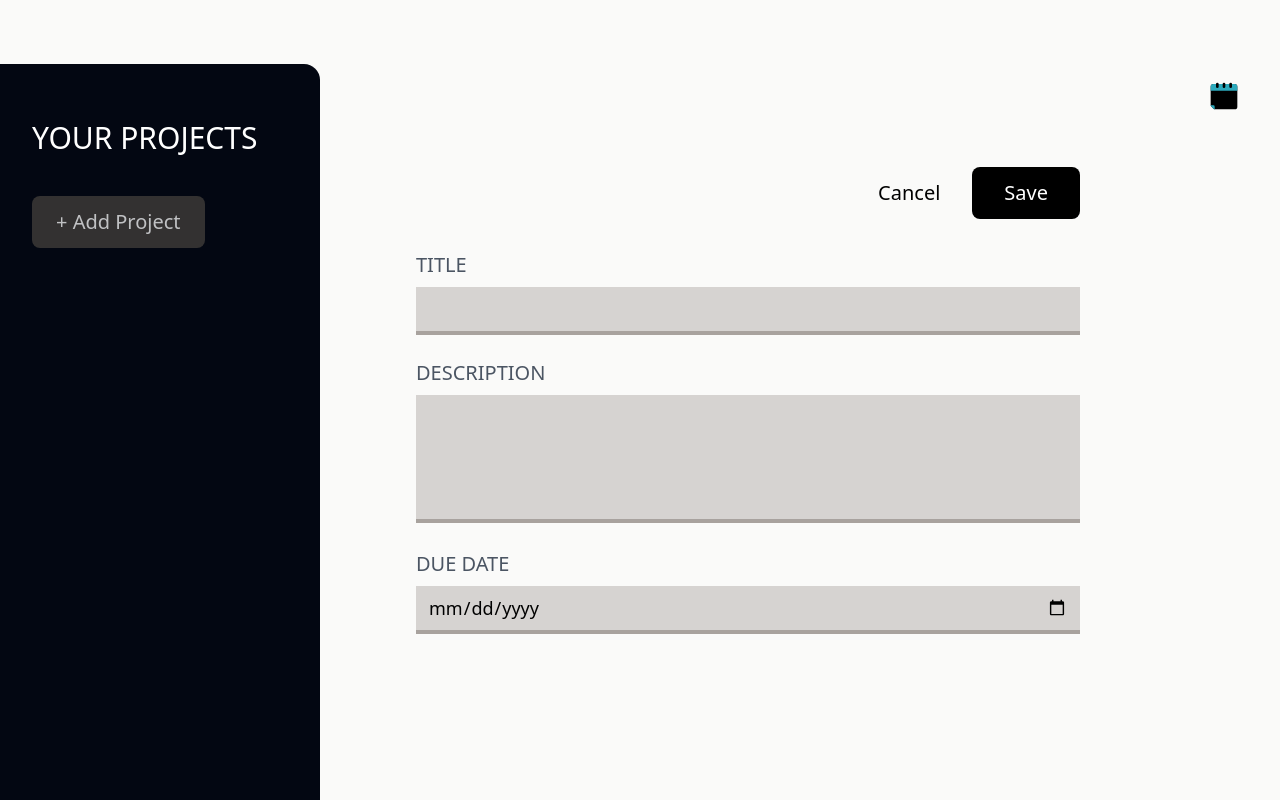
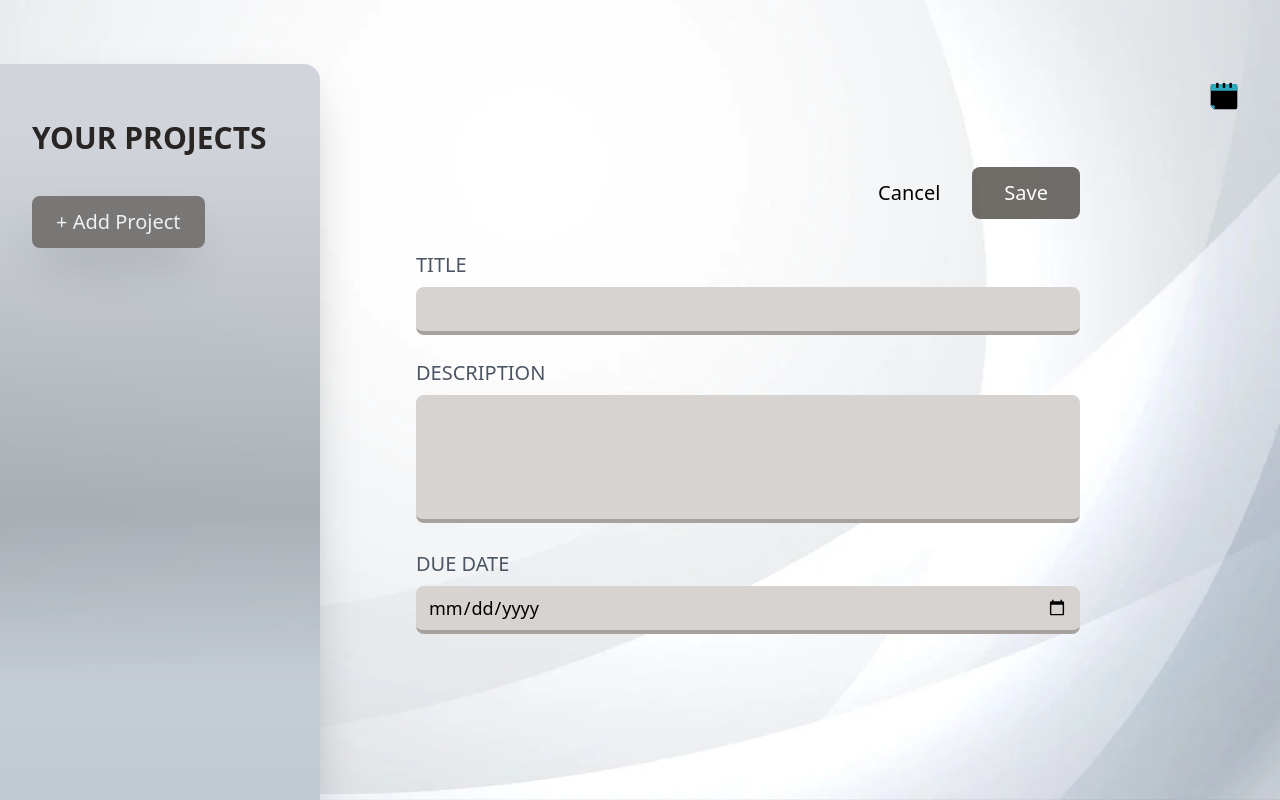
Before and after one commit to itstep-students/FinalyProjectItStep, a React (Vite) app: page / in a window 1280 px wide. Both pictures are taken after a click on the button "+ Add Project". Built offline with nearby package versions, Linux system fonts and the light colour scheme.

Commit message:
updated design

```diff
--- a/index.html
+++ b/index.html
@@ -8,27 +8,25 @@
     <style>
       /*Scroll styles*/
       ::-webkit-scrollbar{
-        width: 10px;
-      }
-
-      ::-webkit-scrollbar-track {
-        background: white;
+        width: 12px;
       }
 
       ::-webkit-scrollbar-thumb {
-        background: rgb(3 7 18);
-        border-radius: 20px;
+        background: #c1c1c7;
+        border-radius: 4px;
       }
+      body {
 
+      }
       ::-webkit-scrollbar-thumb:hover {
-        background: #333333;
+        background: #6c6b6b;
       }
       ::-webkit-scrollbar-corner {
         background: transparent;
       }
     </style>
   </head>
-  <body class="bg-stone-50 flex flex-col h-full">
+  <body class="bg-stone-50 flex flex-col h-full bg-main-bg bg-cover bg-center bg-fixed">
     <div id="modal-root"></div>
     <div class="flex-grow"><div class="h-full relative flex pt-16" id="root"></div></div>
 
--- a/src/assets/components/AsidePanel.jsx
+++ b/src/assets/components/AsidePanel.jsx
@@ -1,17 +1,17 @@
 export default function AsidePanel({isStart, projects, onSelectSideProject, selectedID})  {
 
     return (
-            <aside className="w-1/4 bg-gray-950 h-full rounded-tr-2xl text-white font-sans">
-               <h1 className="pt-14 pb-10 pl-8 uppercase font-medium text-3xl font-sans">Your Projects</h1>
+            <aside className="w-1/4 bg-aside-gradient bg-fixed h-full rounded-tr-2xl text-white font-sans shadow-2xl">
+               <h1 className="pt-14 pb-10 pl-8 uppercase text-stone-800 text-3xl font-bold font-sans">Your Projects</h1>
                 <div>
-                    <button onClick={isStart} className="rounded-lg mb-4 opacity-75 bg-stone-700 ml-8 px-6 py-3 text-xl hover:opacity-100 transition-opacity">+ Add Project</button>
+                    <button onClick={isStart} className="rounded-lg mb-4 opacity-70 bg-stone-600 ml-8 px-6 py-3 shadow-2xl text-xl hover:opacity-100 transition-opacity">+ Add Project</button>
                 </div>
-                <ul className="my-6">
+                <ul className="my-6 ">
                     {projects.projects.map(project => {
-                        let classes = "w-full overflow-hidden whitespace-nowrap text-ellipsis mb-2 rounded-lg px-4 py-2 text-left opacity-75 animate-ping-once text-2xl text-white  hover:opacity-100 hover:bg-stone-700 transition-opacity";
+                        let classes = "w-full shadow-2xl bg-stone-500 overflow-hidden whitespace-nowrap text-ellipsis mb-2 rounded-lg px-4 py-2 text-left opacity-85 animate-ping-once text-2xl text-white  hover:opacity-100  transition-opacity";
 
                         if (project.id === selectedID) {
-                            classes += 'opacity-100 bg-stone-700'
+                            classes += ' bg-stone-900'
                         }
 
                         return(<li className="mx-4" key={project.id}><button onClick={()=>onSelectSideProject(project.id)} className={classes}>{project.title}</button></li>)
--- a/src/assets/components/FavoriteTask.jsx
+++ b/src/assets/components/FavoriteTask.jsx
@@ -59,7 +59,7 @@ export default function FavoriteTask({favorite, onAddFavorite, handleDeleteFavor
                     colorFlag.date = ' text-gray-600';
                     colorFlag.time = ' text-gray-600';
                 }
-                return <li className="text-xl rounded-lg bg-stone-300 my-4 p-2 outline-4 outline-none outline-yellow-500 outline-offset-[inherit] animate-ping-once" key={item.id}>
+                return <li className="text-xl rounded-lg bg-stone-300 my-4 p-2 outline-4 outline-none outline-yellow-500 outline-offset-[inherit] animate-ping-once shadow-xl" key={item.id}>
                     <div className="flex justify-between">
                         <span className="break-all mx-0 my-auto">{item.text}</span>
                         <div className="flex"> <button onClick={() => handleDeleteFavorite(item.id)} className=" px-4 py-3 font-medium text-black font-sans hover:text-red-700 transition-colors">Clear</button>
--- a/src/assets/components/Project.jsx
+++ b/src/assets/components/Project.jsx
@@ -5,9 +5,9 @@ export default function Project ({addProject, onCancel}) {
 
     const formRef = useRef();
 
-    let descriptionStyles = 'resize-none h-32 font-sans text-lg font-medium border-solid border-b-4 px-3 py-2 outline-none w-full h-10 bg-stone-300 focus:border-stone-600';
-    let titleStyles = 'font-sans text-lg font-medium border-solid border-b-4 px-3 py-2 outline-none w-full h-12 bg-stone-300 focus:border-stone-600';
-    let dateStyles = 'font-sans text-lg font-medium border-solid border-b-4 px-3 py-2 outline-none w-full h-12 bg-stone-300 focus:border-stone-600';
+    let descriptionStyles = 'resize-none h-32 font-sans text-lg font-medium border-solid border-b-4 px-3 py-2 outline-none w-full h-10 bg-stone-300 focus:border-stone-600 rounded-lg';
+    let titleStyles = 'font-sans  text-lg font-medium border-solid border-b-4 px-3 py-2 outline-none w-full h-12 bg-stone-300 focus:border-stone-600 rounded-lg';
+    let dateStyles = 'font-sans text-lg font-medium border-solid border-b-4 px-3 py-2 outline-none w-full h-12 bg-stone-300 focus:border-stone-600 rounded-lg';
 
     function handleChange(e, type) {
         if (type === 'title') {
@@ -82,8 +82,8 @@ export default function Project ({addProject, onCancel}) {
              <form ref={formRef} onSubmit={saveData} className="flex gap-8 flex-grow flex-col justify-center items-center mb-16">
                  <div className="w-11/12 pl-14 pr-40">
                      <menu className="w-full text-end mb-8 flex justify-end">
-                         <li><button onClick={onCancel} className="mr-4 px-4 py-3 text-xl font-medium text-black font-sans hover:text-red-700 transition-colors">Cancel</button></li>
-                         <li><button className="rounded-lg opacity-100 px-8 py-3 bg-black text-xl text-white font-sans hover:opacity-80 transition-opacity">Save</button></li>
+                         <li><button onClick={onCancel} className="mr-4  px-4 py-3 text-xl font-medium text-black font-sans hover:text-red-700 transition-colors">Cancel</button></li>
+                         <li><button className="rounded-lg opacity-85 px-8 py-3 bg-stone-600 text-xl text-white font-sans hover:opacity-100 transition-opacity">Save</button></li>
                      </menu>
                      <div className="mb-6">
                          <label className="block mb-2 uppercase font-sans text-xl text-gray-600 font-medium" htmlFor="input-text">Title</label>
--- a/src/assets/components/ProjectTasks.jsx
+++ b/src/assets/components/ProjectTasks.jsx
@@ -72,7 +72,7 @@ export default function ProjectTasks({onDelete, onAdd, tasksList, favoriteList,
                     colorFlag.date = ' text-gray-600';
                     colorFlag.time = ' text-gray-600';
                 }
-               return <li className="text-xl rounded-lg bg-stone-300 my-4 p-2 animate-ping-once" key={item.id}>
+               return <li className="text-xl rounded-lg bg-stone-300 my-4 p-2 animate-ping-once shadow-xl" key={item.id}>
                     <div className="flex justify-between">
                     <span className="break-all mx-0 my-auto">{item.text}</span>
                     <div className="flex"> <button onClick={() => onDelete(item.id)} className="px-4 py-3 font-medium text-black font-sans hover:text-red-700 transition-colors">Clear</button>
--- a/src/assets/components/Reminder.jsx
+++ b/src/assets/components/Reminder.jsx
@@ -4,7 +4,7 @@ export default function Reminder({reminder, onDeleteReminder}) {
     let currentLang = 'en-US';
     return (
 
-        <li className="rounded-lg w-full bg-gray-400  ">
+        <li className="rounded-lg w-full bg-stone-400">
             <div className="flex justify-between px-4 py-2">
                 <div className="overflow-hidden whitespace-nowrap text-ellipsis w-full">
                     <p className="text-lg overflow-hidden whitespace-nowrap text-ellipsis w-full"><span className='font-bold'>Task: </span>{reminder.taskName}</p>
--- a/src/assets/components/ReminderModal.jsx
+++ b/src/assets/components/ReminderModal.jsx
@@ -129,7 +129,7 @@ const ReminderModal = forwardRef(function ReminderModal({currentTask, projectObj
                 </div>
 
                 <form method="dialog" className="flex justify-center">
-                    <button onClick={handleSaveReminder} className="rounded-lg w-32 mx-auto my-0 opacity-75 px-6 py-3 bg-stone-950 text-xl text-white font-sans hover:opacity-85 transition-opacity"
+                    <button onClick={handleSaveReminder} className="rounded-lg w-32 mx-auto my-0 opacity-75 px-6 py-3 bg-stone-800 text-xl text-white font-sans hover:opacity-85 transition-opacity"
                     >{changeReminder ? 'Change' : 'Save'}</button>
                 </form>
 
--- a/src/assets/components/RemindersList.jsx
+++ b/src/assets/components/RemindersList.jsx
@@ -2,9 +2,9 @@ import remindersIcon from '/reminders.svg';
 import emptyReminders from '/empty-reminders.svg';
 import Reminder from "./Reminder.jsx";
 export default function RemindersList({list, open, reminders, onDeleteReminder})  {
-    const listOfReminders = <div className="w-80 h-[500px] bg-gray-300 rounded-lg font-sans text-gray-700 px-3 shadow-2xl animate-ping-modal">
+    const listOfReminders = <div className="w-80 h-[500px] bg-stone-400 rounded-lg font-sans text-gray-800 px-3 shadow-2xl animate-ping-modal">
         <p className="text-4xl font-medium text-center">Reminders</p>
-        <div className="w-64 h-1 bg-gray-700 rounded-xl mx-auto my-0 mb-2"></div>
+        <div className="w-64 h-1 bg-gray-800 rounded-xl mx-auto my-0 mb-2"></div>
         <ul className="flex overflow-auto py-1 px-1 flex-col gap-2 bg-stone-200 w-full h-5/6 rounded-lg border-4 border-solid border-gray-200">{reminders.map(reminder => <Reminder onDeleteReminder={onDeleteReminder} key={reminder.reminderId} reminder={reminder} />)}</ul>
     </div>;
 
--- a/src/assets/components/SideProject.jsx
+++ b/src/assets/components/SideProject.jsx
@@ -13,8 +13,8 @@ export default function SideProject({project, onDelete, onDeleteTask, onAddTask,
                     <h2 className="text-5xl font-bold my-4 break-all w-full">{project.title}</h2>
                     <button onClick={onDelete} className="mr-4 px-4 py-3 text-xl font-medium text-black font-sans hover:text-red-700 transition-colors">Delete</button>
                 </div>
-                <p className="text-2xl text-stone-500 mb-6">{formatDate}</p>
-                <p className="w-full break-all text-xl py-4 border-solid border-b-2">{project.text}</p>
+                <p className="text-2xl text-gray-600 mb-6">{formatDate}</p>
+                <p className="w-full text-black break-all text-xl py-4 border-solid border-b-2">{project.text}</p>
             </div>
 
             <ProjectTasks reminders={reminders} onAddReminder={onAddReminder} projectObj={project} remove={remove} handleDeleteFavorite={handleDeleteFavorite} onAddFavorite={onAddFavorite} favoriteList={favoriteList} tasksList={taskList} onAdd={onAddTask} onDelete={onDeleteTask} />
--- a/src/assets/components/StartedPage.jsx
+++ b/src/assets/components/StartedPage.jsx
@@ -5,9 +5,9 @@ export default function StartedPage({isStart}) {
     return (
         <div className="flex gap-8 flex-grow flex-col justify-center items-center mb-60">
             <img className="w-20 h-20" src={startedImg} alt="list"/>
-            <h2 className="text-stone-700 text-3xl font-medium font-sans">No Project Selected</h2>
-            <p className="text-stone-700 text-2xl font-sans">Select a project or get started with a new one</p>
-            <button onClick={isStart} className="rounded-lg opacity-75 px-6 py-3 bg-stone-950 text-xl text-white font-sans hover:opacity-85 transition-opacity">Create new project</button>
+            <h2 className="text-stone-900 text-3xl font-medium font-sans">No Project Selected</h2>
+            <p className="text-stone-900 text-2xl font-sans">Select a project or get started with a new one</p>
+            <button onClick={isStart} className="rounded-lg shadow-2xl opacity-85 px-6 py-3 bg-stone-700 text-xl text-white font-sans hover:opacity-100 transition-opacity">Create new project</button>
         </div>
 
 );
--- a/tailwind.config.js
+++ b/tailwind.config.js
@@ -15,6 +15,10 @@ export default {
           '0%': { transform: 'scale(0)', opacity: '0'},
           '75%, 100%': { transform: 'scale(1)', opacity: '1' },
         }
+      },
+      backgroundImage: {
+        'main-bg': 'url("public/bg.webp")',
+        'aside-gradient': 'linear-gradient(180deg, rgba(209,213,219,1) 16%, rgba(152,159,166,0.8) 64%, rgba(197,205,213,1) 86%, rgba(193,202,210,1) 98%)'
       }
     },
   },
```
Also changed, not shown: src/assets/components/NewTask.jsx (+7 -7 lines), public/bg.webp (added), 1 other file (tests, documents, lock files or other folders).
